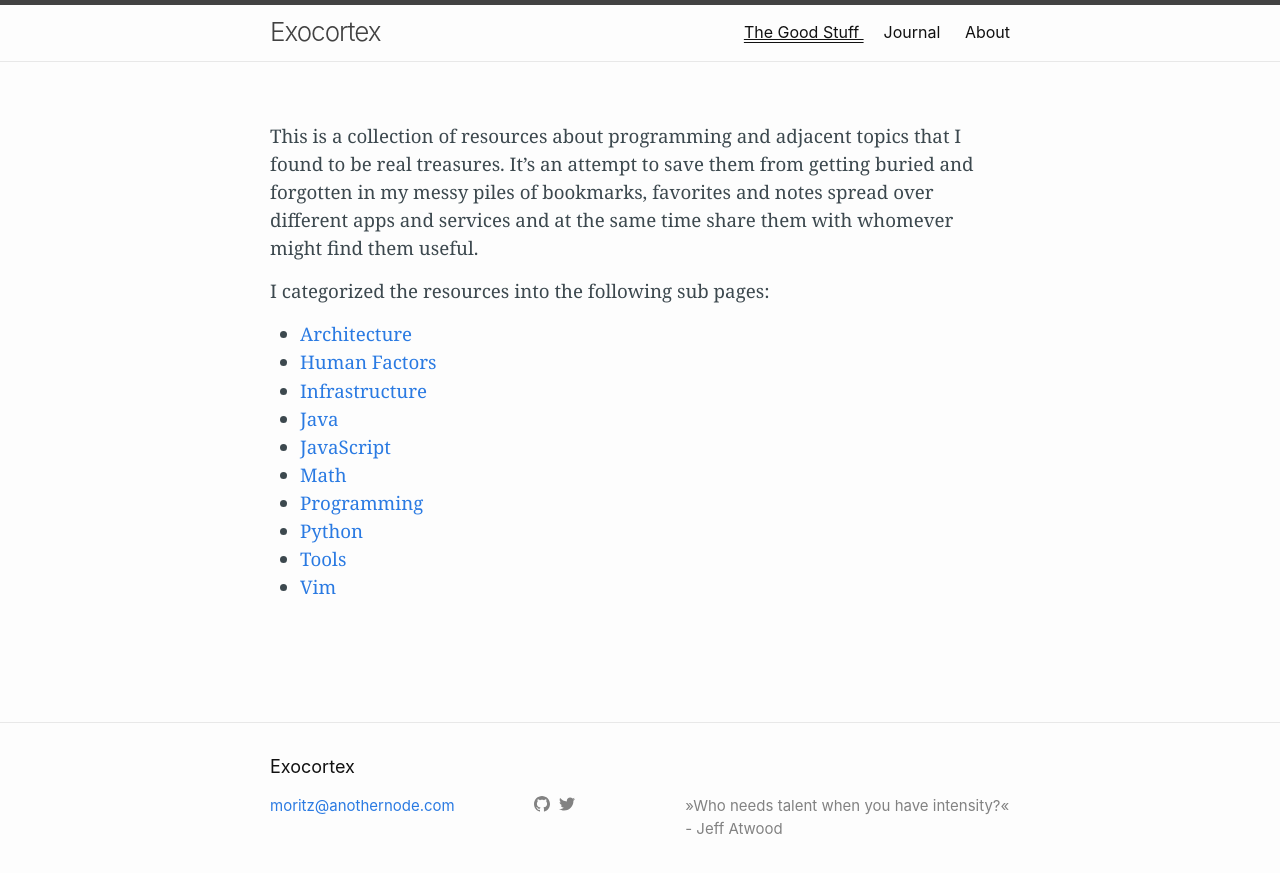
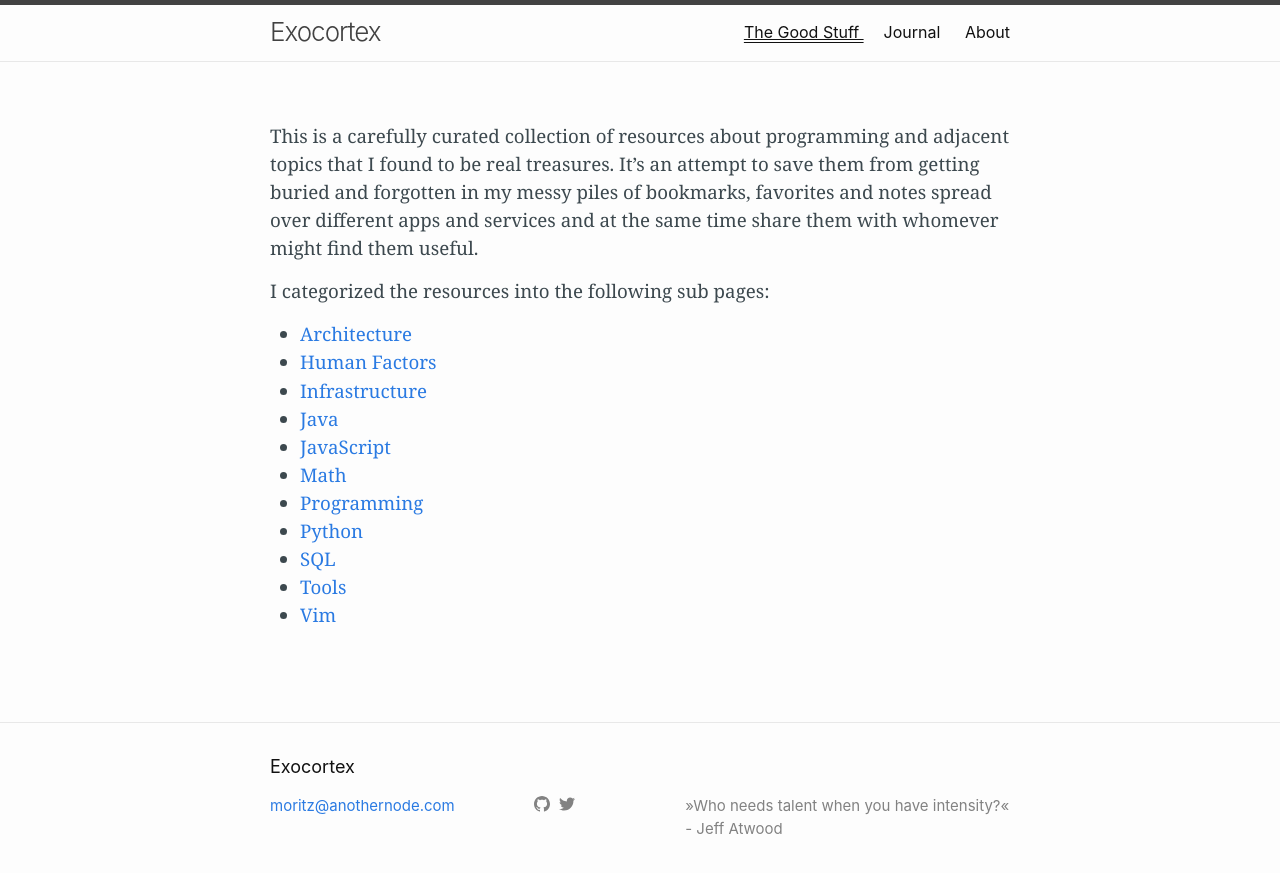
Before and after one commit to anothernode/exocortex-jekyll, a Jekyll site: the page built from the-good-stuff.md, in a window 1280 px wide. Shown: the top 873 px of the page. Built offline with Jekyll 4.4.1, drawn with Linux system fonts in a browser that asks for light colours.

Commit message:
Revise wording

```diff
--- a/the-good-stuff.md
+++ b/the-good-stuff.md
@@ -6,11 +6,11 @@ permalink: /the-good-stuff/
 
 <!-- markdownlint-disable MD041  -->
 
-This is a collection of resources about programming and adjacent topics that I
-found to be real treasures. It's an attempt to save them from getting buried and
-forgotten in my messy piles of bookmarks, favorites and notes spread over
-different apps and services and at the same time share them with whomever might
-find them useful.
+This is a carefully curated collection of resources about programming and
+adjacent topics that I found to be real treasures. It's an attempt to save them
+from getting buried and forgotten in my messy piles of bookmarks, favorites and
+notes spread over different apps and services and at the same time share them
+with whomever might find them useful.
 
 I categorized the resources into the following sub pages:
 
@@ -22,5 +22,6 @@ I categorized the resources into the following sub pages:
 - [Math](/the-good-stuff/math.html)
 - [Programming](/the-good-stuff/programming.html)
 - [Python](/the-good-stuff/python.html)
+- [SQL](/the-good-stuff/sql.html)
 - [Tools](/the-good-stuff/tools.html)
 - [Vim](/the-good-stuff/vim.html)
```
Also changed, not shown: the-good-stuff/architecture.md (+1 -0 lines), the-good-stuff/sql.md (added, +10 -0 lines).
